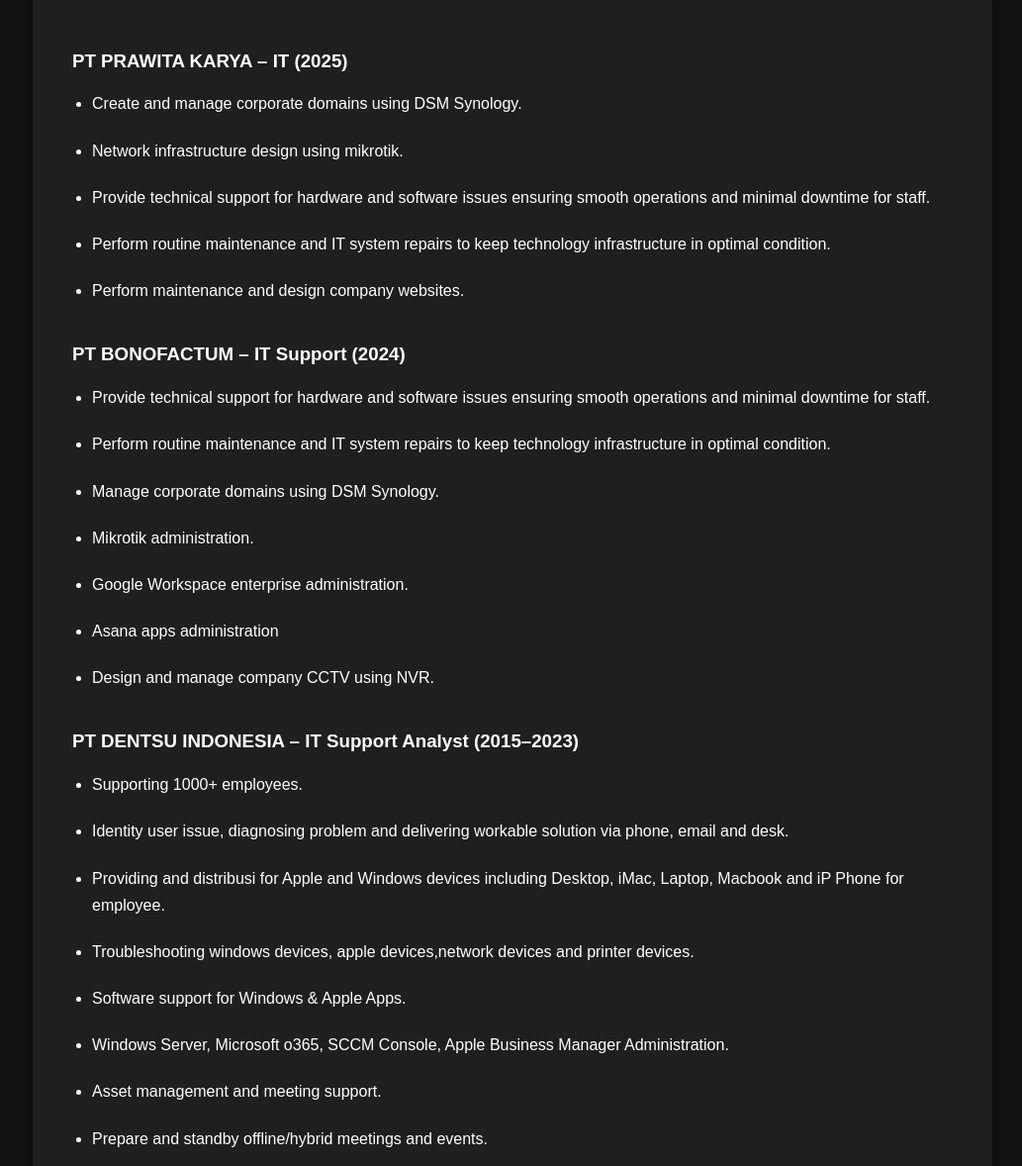
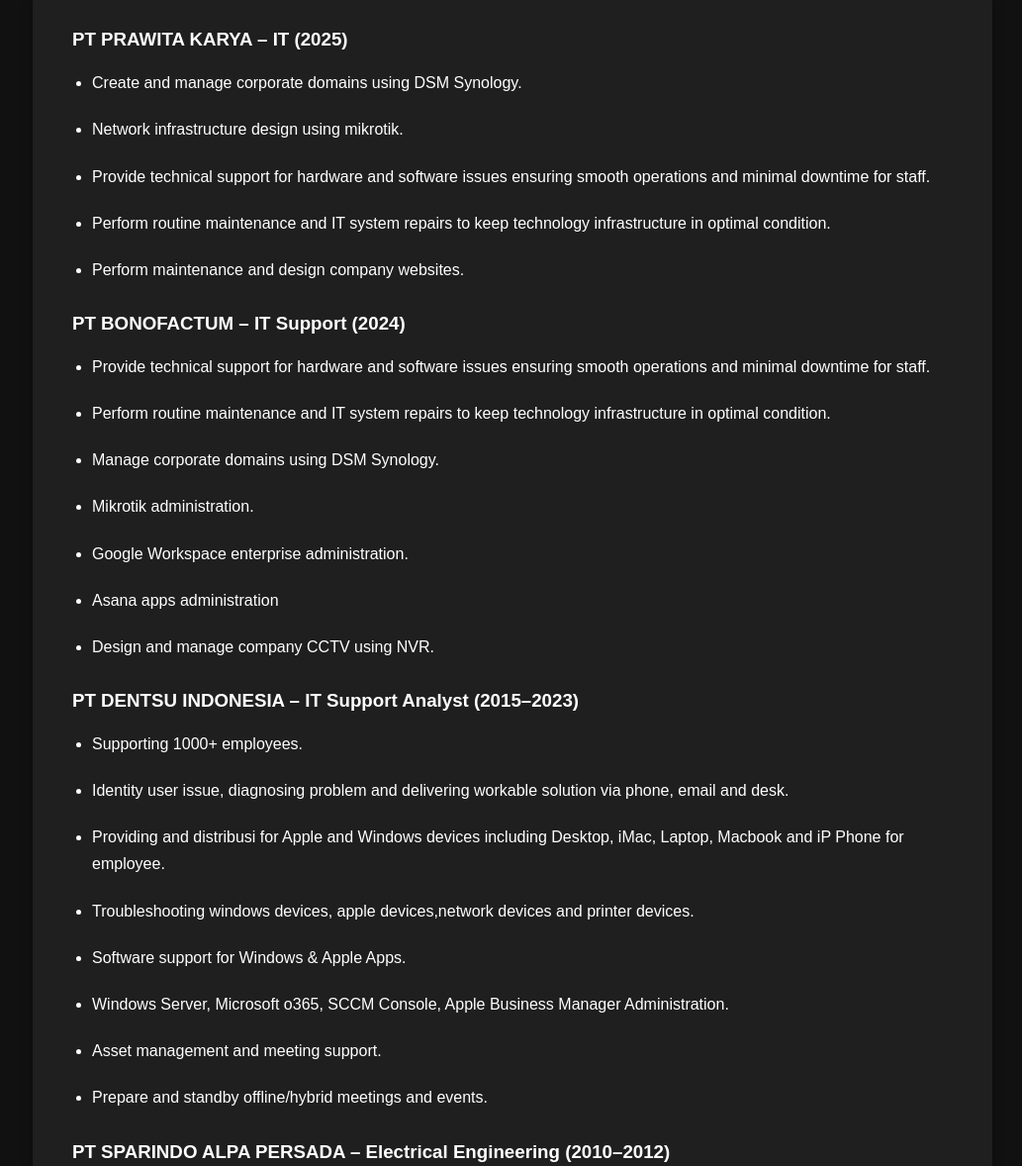
Before and after one commit to caesarnoverdian/caesarnoverdian.github.io, a plain HTML site: page index.html in a window 1280 px wide. Shown: the part 1336-2514 px from the top of the page at 99% size, without its empty margins (247-1280 px from the left). Drawn offline with nearby package versions, Linux system fonts and the light colour scheme.

Commit message:
Update style.css

```diff
--- a/assets/css/style.css
+++ b/assets/css/style.css
@@ -199,8 +199,8 @@
     margin-top: 10px;
   }
 
-#resume h3 {
-  margin-top: 40px;
+#resume .timeline-item + .timeline-item {
+  margin-top: 30px;
 }
 
   #skill ul {
```
